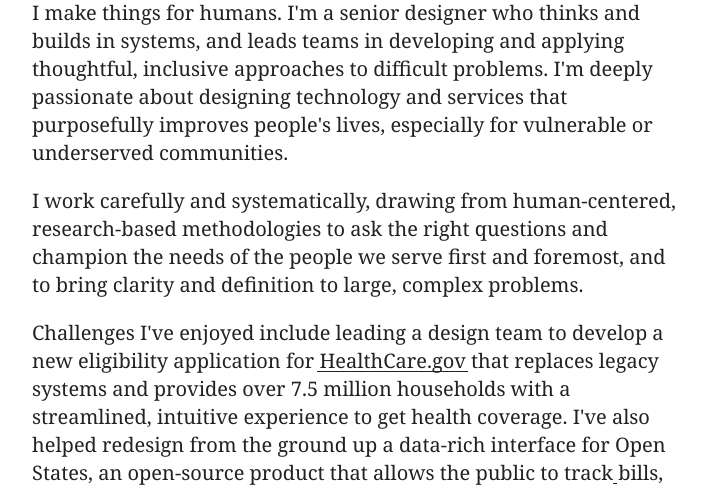
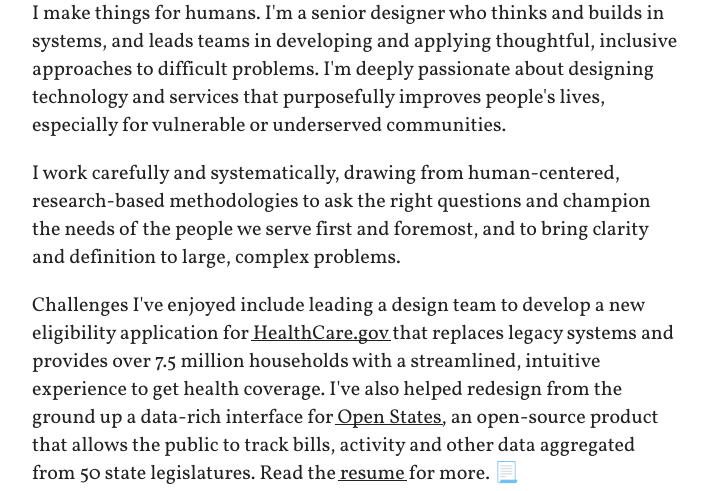
Before and after one commit to heyitsolivia/heyitsolivia, a Gatsby site: page / in a window 1280 px wide. Shown: the part 277-768 px from the top of the page, without its empty margins (283-991 px from the left). Built offline with nearby package versions, Linux system fonts and the light colour scheme; Gatsby itself is replaced by a stand-in of ours.

Commit message:
Add webfonts

```diff
--- /dev/null
+++ b/src/styles/fonts.scss
@@ -0,0 +1,17 @@
+// Fonts
+
+@font-face {
+    font-family: 'brandon-grotesque';
+    src: url('../../static/webfonts/brandon-grotesque-black-webfont.woff') format('woff');
+    font-weight: 900;
+    font-style: normal;
+
+}
+
+@font-face {
+    font-family: 'vollkorn';
+    src: url('../../static/webfonts/vollkorn-regular-webfont.woff') format('woff');
+    font-weight: normal;
+    font-style: normal;
+
+}
--- a/src/styles/global.scss
+++ b/src/styles/global.scss
@@ -4,9 +4,10 @@
 // Mixins and functions
 @import 'mixins';
 @import 'helpers';
+@import 'fonts';
 
 // Components
 @import 'components/typography';
 @import 'components/layout';
 @import 'components/cursor';
-@import 'utilities';
+@import 'components/utilities';
--- a/src/styles/settings.scss
+++ b/src/styles/settings.scss
@@ -1,6 +1,6 @@
 // Typography
-$font-family-serif: 'Vollkorn', Georgia, serif;
-$font-family-sans: 'brandon grotesque', 'Helvetica Neue', Helvetica, sans-serif;
+$font-family-serif: 'vollkorn', Times, serif;
+$font-family-sans: 'brandon-grotesque', 'Helvetica Neue', Helvetica, sans-serif;
 
 
 // Colors
```
Also changed, not shown: src/styles/components/utilities.scss (renamed from src/styles/utilities.scss), static/webfonts/brandon-grotesque-black-webfont.woff (added), static/webfonts/vollkorn-regular-webfont.woff (added).
